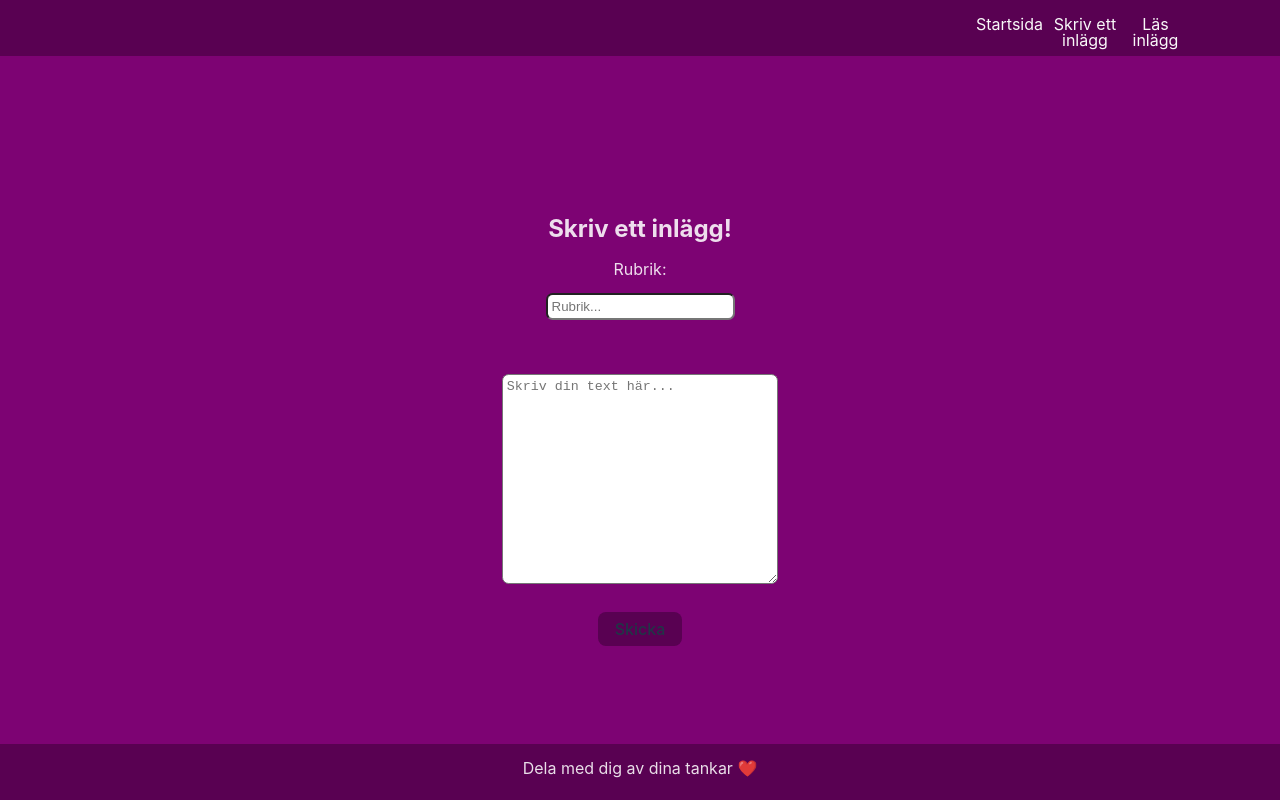
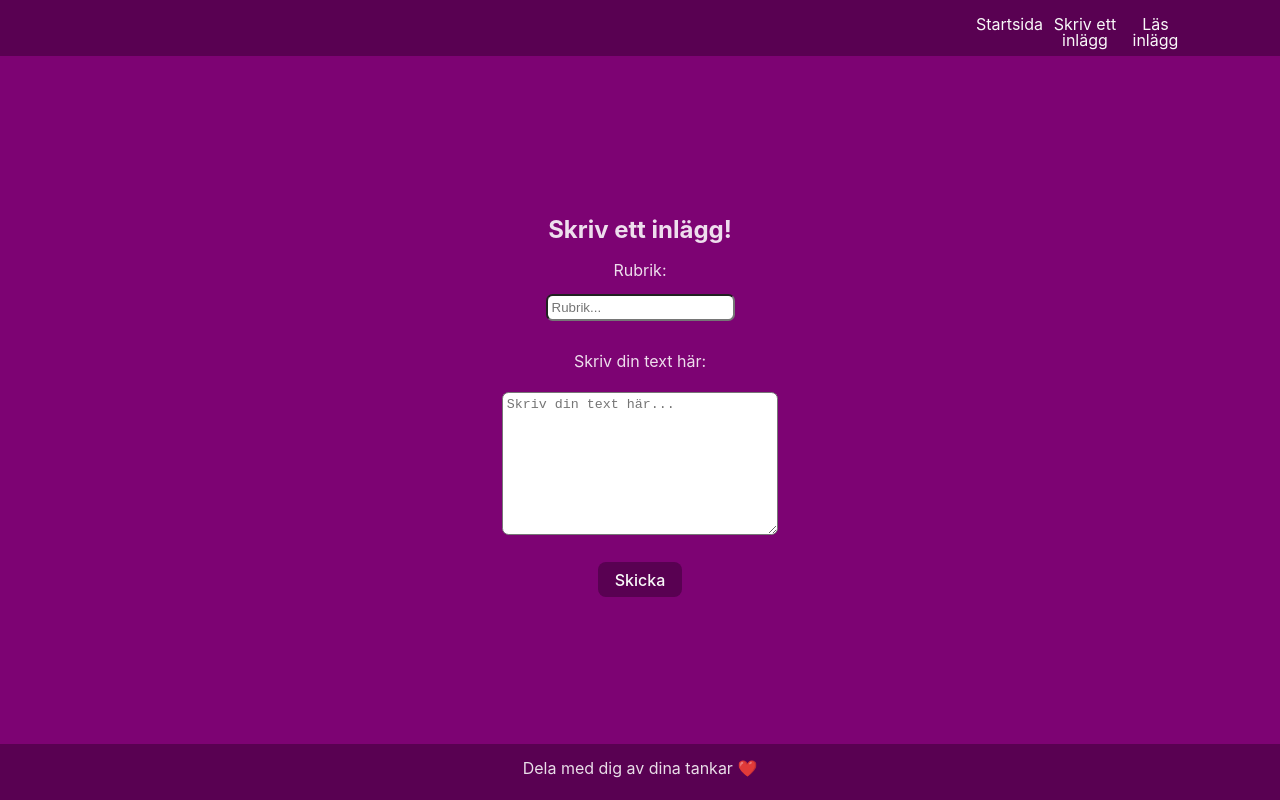
Before and after one commit to SaraEmiliaJohnsson/firebase-blogg, a React (Vite) app: page /newpost in a window 1280 px wide. Built offline with nearby package versions, Linux system fonts and the light colour scheme; no server answers.

Commit message:
implemented connection to firebase

```diff
--- a/src/components/NewBloggPost.tsx
+++ b/src/components/NewBloggPost.tsx
@@ -1,18 +1,49 @@
+import { addDoc, collection } from "firebase/firestore";
+import { useState } from "react";
+import db from "../features/firebaseConfig";
+
+
+export interface BloggPost {
+    id?: string,
+    rubrik: string,
+    text: string,
+    createdAt: string
+}
 
 
 
 const NewBloggPost = () => {
+    const [rubrik, setRubrik] = useState('');
+    const [text, setNewText] = useState('');
 
+    const handleSave = async () => {
+
+        const bloggPost: BloggPost = {
+            rubrik: rubrik,
+            text: text,
+            createdAt: new Date().toISOString()
+        };
+
+        try {
+            await addDoc(collection(db, 'bloggposts'), bloggPost);
+            setRubrik('');
+            setNewText('');
+        } catch (error) {
+            console.error('Error adding document', error);
+        }
+
+    }
 
     return (
         <>
             <section className="main-container">
                 <h2>Skriv ett inlägg!</h2>
                 <label>Rubrik:</label>
-                <input id="heading" type="text" placeholder="Rubrik..." />
+                <input id="heading" type="text" placeholder="Rubrik..." value={rubrik} onChange={e => setRubrik(e.target.value)} />
                 <br />
-                <textarea name="blogg-text" id="blogg-text" placeholder="Skriv din text här..."></textarea>
-                <button type="submit">Skicka</button>
+                <label htmlFor="blogg-text">Skriv din text här:</label>
+                <textarea name="blogg-text" id="blogg-text" placeholder="Skriv din text här..." value={text} onChange={e => setNewText(e.target.value)}></textarea>
+                <button type="button" onClick={handleSave}>Skicka</button>
             </section >
         </>
 
--- a/src/components/SeeAllBloggPosts.tsx
+++ b/src/components/SeeAllBloggPosts.tsx
@@ -1,14 +1,38 @@
+import { useEffect, useState } from "react";
+import { BloggPost } from "./NewBloggPost";
+import { collection, onSnapshot } from "firebase/firestore";
+import db from "../features/firebaseConfig";
 
 
 
 
 const SeeAllBloggPosts = () => {
+    const [bloggPosts, setBloggPosts] = useState<BloggPost[]>([]);
 
+    useEffect(() => {
+
+        const unsubscribe = onSnapshot(collection(db, 'bloggposts'), (snapshot) => {
+            const bloggPostList: BloggPost[] = snapshot.docs.map(doc => ({ ...doc.data() as BloggPost, id: doc.id }));
+            setBloggPosts(bloggPostList);
+        })
+
+        return () => unsubscribe();
+    }, []);
+
+
+    const content = bloggPosts.map(bloggpost => (
+        <li key={bloggpost.id}>
+            {bloggpost.rubrik} {bloggpost.text} {bloggpost.createdAt}
+
+        </li>
+    ))
 
     return (
         <>
             <section>
-                <h4>Alla inlägg</h4>
+                <ul>
+                    {content}
+                </ul>
             </section>
         </>
     )
--- a/src/index.css
+++ b/src/index.css
@@ -38,6 +38,7 @@ body {
   flex-direction: column;
   justify-content: center;
   align-items: center;
+  margin-bottom: 3em;
 }
 
 ul {
@@ -72,7 +73,7 @@ button {
   font-weight: 500;
   font-family: inherit;
   background-color: #590152;
-  color: #213547;
+  color: #f9f9f9;
   cursor: pointer;
   transition: border-color 0.25s;
   margin: 0.3em;
@@ -93,7 +94,7 @@ button:focus-visible {
 
 #blogg-text {
   width: 20em;
-  height: 15em;
+  height: 10em;
   margin: 1.7em;
   padding: 0.3em;
   border-radius: 0.5em;
```
Also changed, not shown: src/features/bloggSlice.ts (+0 -8 lines).
